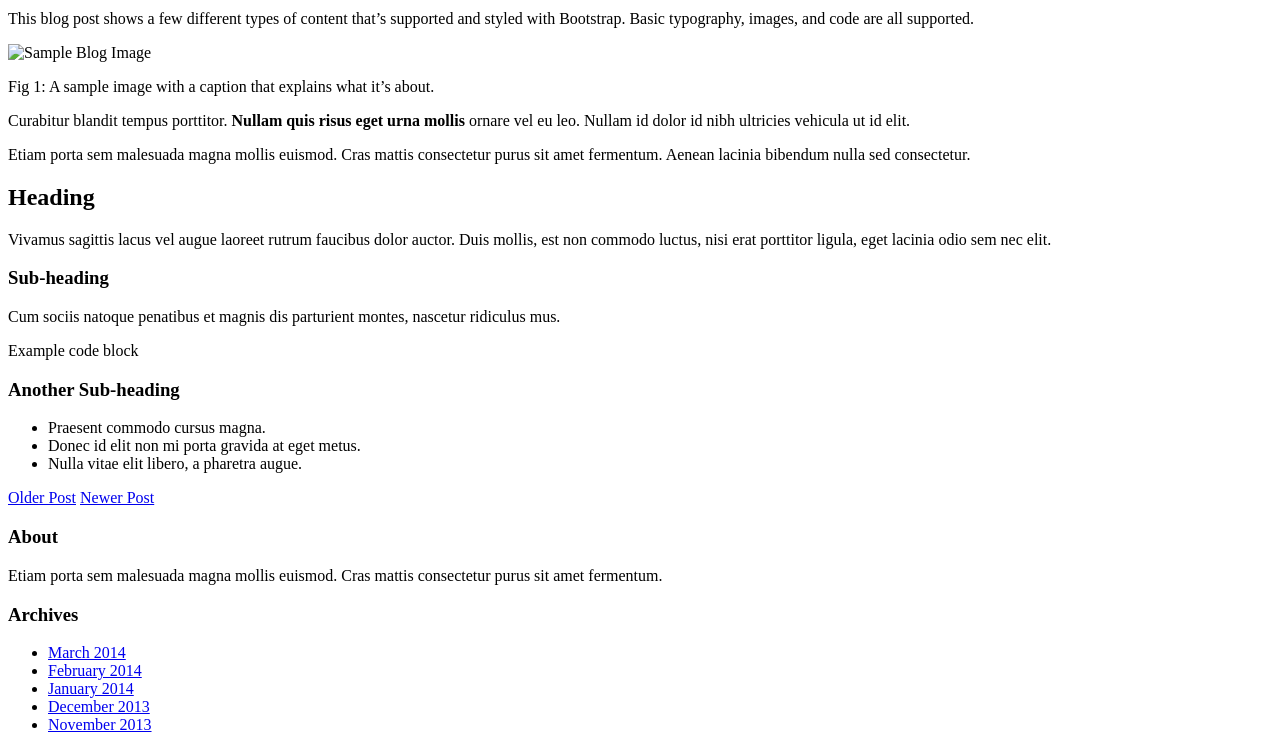
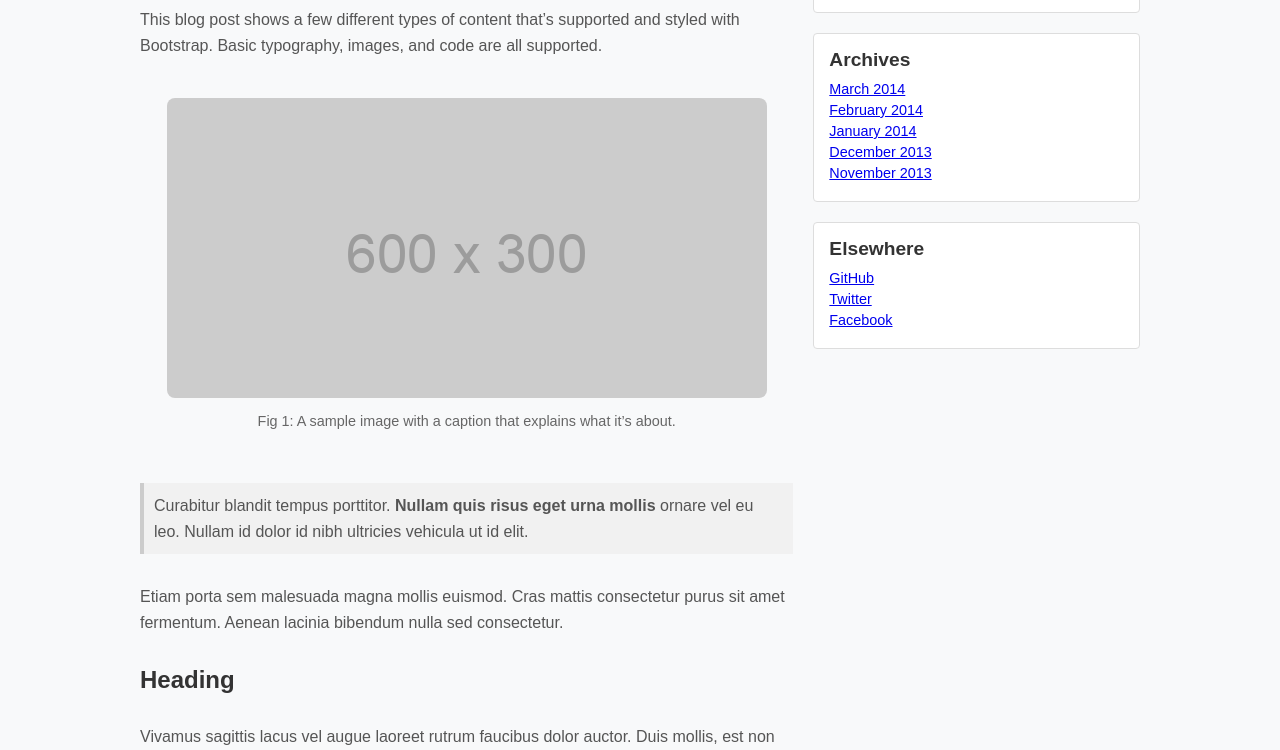
Before and after one commit to Mohammad-Aljada/personal-blog, a plain HTML site: page post.html in a window 1280 px wide. Shown: the part 216-966 px from the top of the page. Drawn offline with Linux system fonts and the light colour scheme; the site is published under a folder, as on GitHub Pages, so addresses that start at the root find nothing.

Commit message:
fix for faluier in css

```diff
--- a/index.html
+++ b/index.html
@@ -4,7 +4,7 @@
     <meta charset="UTF-8">
     <meta name="viewport" content="width=device-width, initial-scale=1.0">
     <title>Blog Title</title>
-    <link rel="stylesheet" href="/css/style.css">
+    <link rel="stylesheet" href="./css/style.css">
 </head>
 <body>
 
--- a/post.html
+++ b/post.html
@@ -4,7 +4,7 @@
     <meta charset="UTF-8" />
     <meta name="viewport" content="width=device-width, initial-scale=1.0" />
     <title>Sample Blog Post</title>
-   <link rel="stylesheet" href="/css/post.css">
+   <link rel="stylesheet" href="./css/post.css">
   </head>
   <body>
     <div class="container">
@@ -31,7 +31,7 @@
         <!-- Image with Caption -->
         <div class="image-container">
           <img
-            src="/img/600x300.png"
+            src="./img/600x300.png"
             alt="Sample Blog Image"
           />
           <p class="caption">
```
